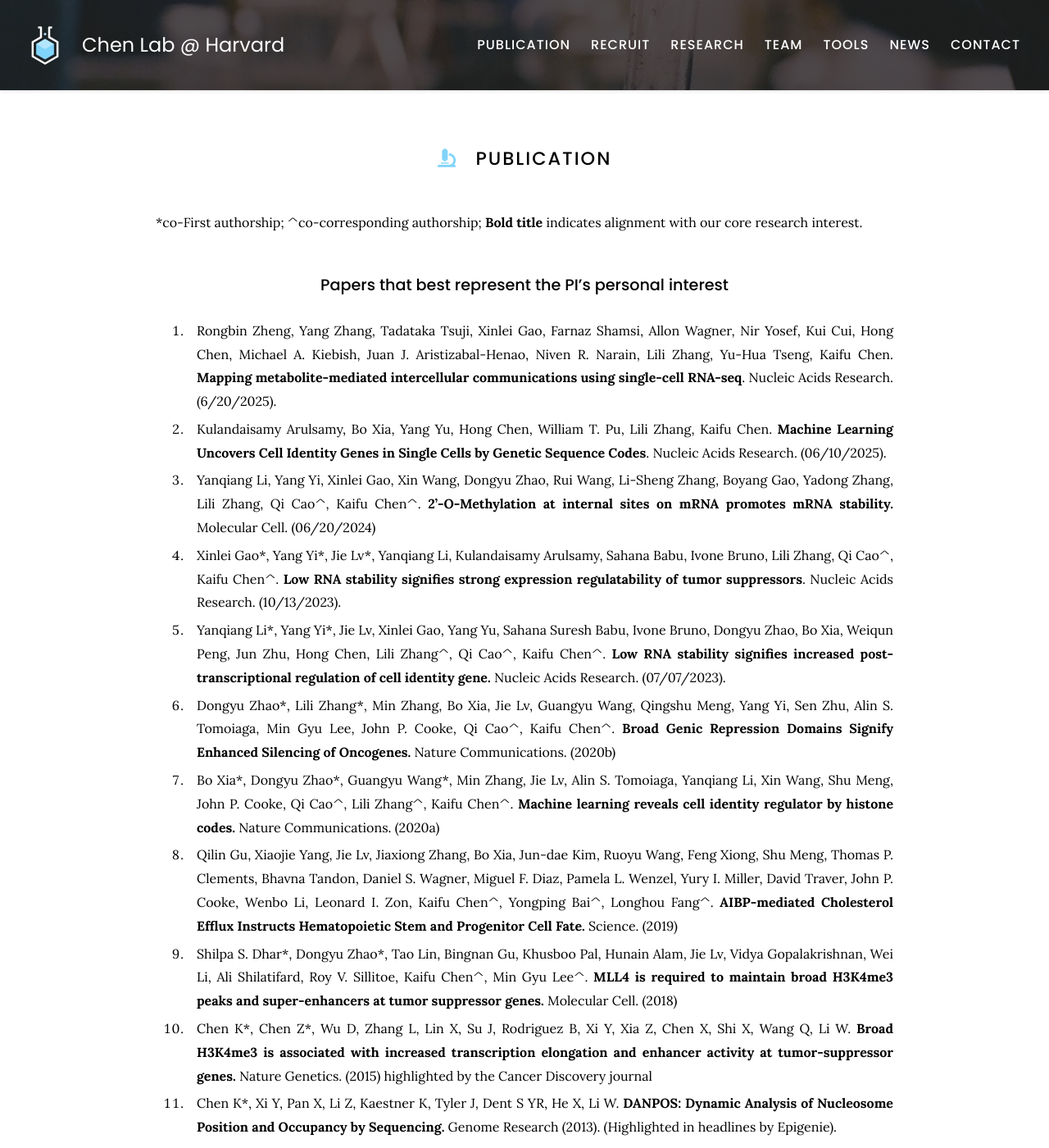
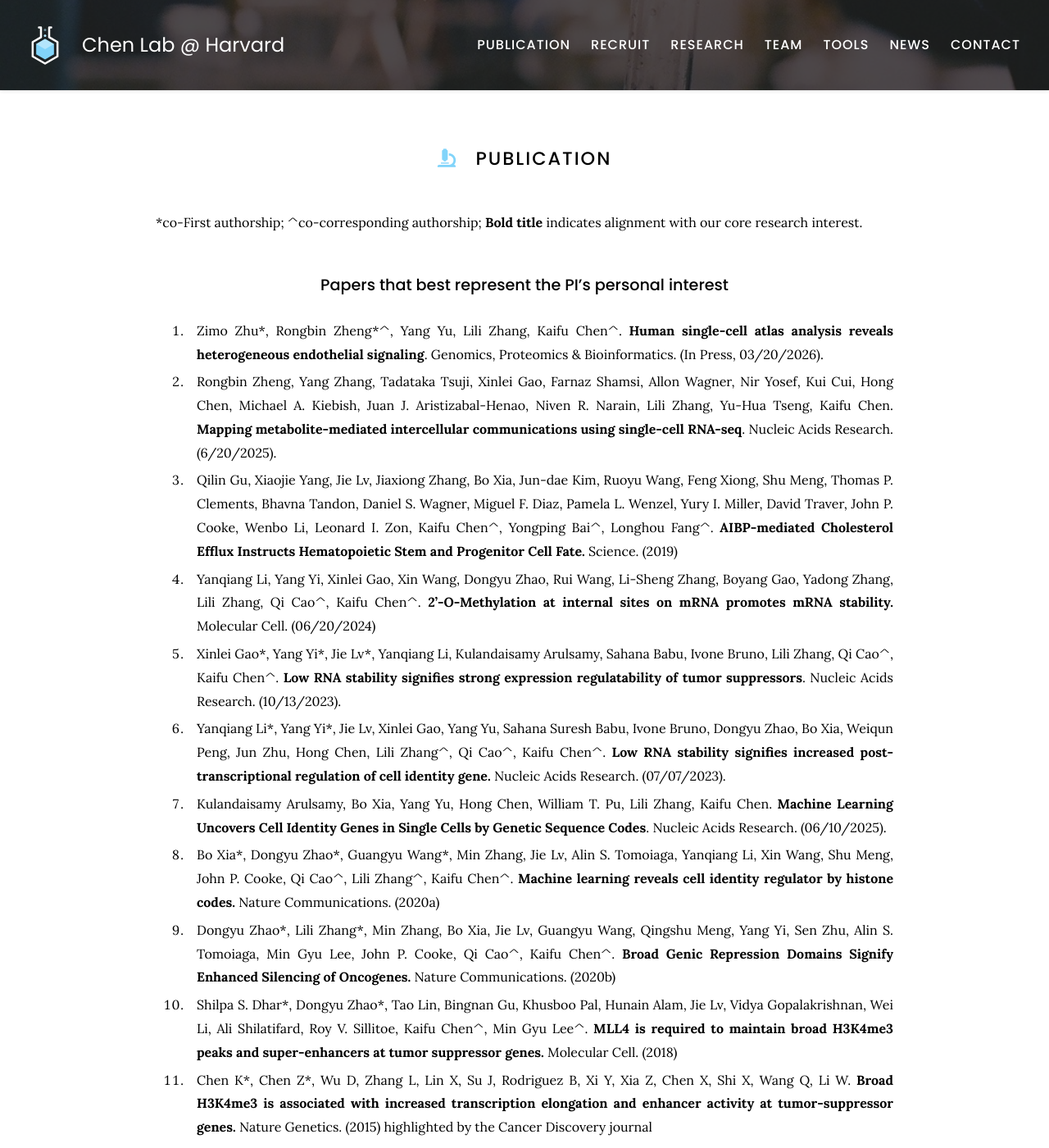
Before and after one commit to kaifuchenlab/kaifuchenlab.github.io, a Jekyll site: the page built from 3.publication/index.md, in a window 1280 px wide and 1400 px high. Shown: the whole window at 82% size. Built offline with Jekyll 4.4.1, drawn with Linux system fonts in a browser that asks for light colours; part of the change alters nothing that is shown.

Commit message:
Update index.md

```diff
--- a/3.publication/index.md
+++ b/3.publication/index.md
@@ -10,9 +10,13 @@ nav:
  \*co-First authorship; ^co-corresponding authorship; **Bold title** indicates alignment with our core research interest.
 
 ### Papers that best represent the PI's personal interest
+
+104. Zimo Zhu\*, Rongbin Zheng\*^, Yang Yu, Lili Zhang, Kaifu Chen^. **Human single-cell atlas analysis reveals heterogeneous endothelial signaling**. Genomics, Proteomics & Bioinformatics. (In Press, 03/20/2026).
+
 94. Rongbin Zheng, Yang Zhang, Tadataka Tsuji, Xinlei Gao, Farnaz Shamsi, Allon Wagner, Nir Yosef, Kui Cui, Hong Chen, Michael A. Kiebish, Juan J. Aristizabal-Henao, Niven R. Narain, Lili Zhang, Yu-Hua Tseng, Kaifu Chen. **Mapping metabolite-mediated intercellular communications using single-cell RNA-seq**. Nucleic Acids Research. (6/20/2025).
 
-92. Kulandaisamy Arulsamy, Bo Xia, Yang Yu, Hong Chen, William T. Pu, Lili Zhang, Kaifu Chen. **Machine Learning Uncovers Cell Identity Genes in Single Cells by Genetic Sequence Codes**. Nucleic Acids Research. (06/10/2025).
+49. Qilin Gu, Xiaojie Yang, Jie Lv, Jiaxiong Zhang, Bo Xia, Jun-dae Kim, Ruoyu Wang, Feng Xiong, Shu Meng, Thomas P. Clements, Bhavna Tandon, Daniel S. Wagner, Miguel F. Diaz, Pamela L. Wenzel, Yury I. Miller, David Traver, John P. Cooke, Wenbo Li, Leonard I. Zon, Kaifu Chen^, Yongping Bai^, Longhou Fang^. **AIBP-mediated Cholesterol Efflux Instructs Hematopoietic Stem and Progenitor Cell Fate.**
+Science. (2019)
 
 90. Yanqiang Li, Yang Yi, Xinlei Gao, Xin Wang, Dongyu Zhao, Rui Wang, Li-Sheng Zhang, Boyang Gao, Yadong Zhang, Lili Zhang, Qi Cao^, Kaifu Chen^. **2'-O-Methylation at internal sites on mRNA promotes mRNA stability.**  Molecular Cell. (06/20/2024)
 
@@ -22,14 +26,13 @@ Nucleic Acids Research. (10/13/2023).
 79. Yanqiang Li\*, Yang Yi\*,  Jie Lv, Xinlei Gao, Yang Yu,  Sahana Suresh Babu, Ivone Bruno, Dongyu Zhao, Bo Xia, Weiqun Peng, Jun Zhu, Hong Chen, Lili Zhang^, Qi Cao^, Kaifu Chen^. **Low RNA stability signifies increased post-transcriptional regulation of cell identity gene.**
 Nucleic Acids Research. (07/07/2023).
 
-56. Dongyu Zhao\*, Lili Zhang\*, Min Zhang, Bo Xia, Jie Lv, Guangyu Wang, Qingshu Meng, Yang Yi, Sen Zhu, Alin S. Tomoiaga, Min Gyu Lee, John P. Cooke, Qi Cao^, Kaifu Chen^. **Broad Genic Repression Domains Signify Enhanced Silencing of Oncogenes.**
-Nature Communications. (2020b)
+92. Kulandaisamy Arulsamy, Bo Xia, Yang Yu, Hong Chen, William T. Pu, Lili Zhang, Kaifu Chen. **Machine Learning Uncovers Cell Identity Genes in Single Cells by Genetic Sequence Codes**. Nucleic Acids Research. (06/10/2025).
 
 55. Bo Xia\*, Dongyu Zhao\*, Guangyu Wang\*, Min Zhang, Jie Lv, Alin S. Tomoiaga, Yanqiang Li, Xin Wang, Shu Meng, John P. Cooke, Qi Cao^, Lili Zhang^, Kaifu Chen^. **Machine learning reveals cell identity regulator by histone codes.**
 Nature Communications. (2020a)
 
-49. Qilin Gu, Xiaojie Yang, Jie Lv, Jiaxiong Zhang, Bo Xia, Jun-dae Kim, Ruoyu Wang, Feng Xiong, Shu Meng, Thomas P. Clements, Bhavna Tandon, Daniel S. Wagner, Miguel F. Diaz, Pamela L. Wenzel, Yury I. Miller, David Traver, John P. Cooke, Wenbo Li, Leonard I. Zon, Kaifu Chen^, Yongping Bai^, Longhou Fang^. **AIBP-mediated Cholesterol Efflux Instructs Hematopoietic Stem and Progenitor Cell Fate.**
-Science. (2019)
+56. Dongyu Zhao\*, Lili Zhang\*, Min Zhang, Bo Xia, Jie Lv, Guangyu Wang, Qingshu Meng, Yang Yi, Sen Zhu, Alin S. Tomoiaga, Min Gyu Lee, John P. Cooke, Qi Cao^, Kaifu Chen^. **Broad Genic Repression Domains Signify Enhanced Silencing of Oncogenes.**
+Nature Communications. (2020b)
 
 43. Shilpa S. Dhar\*, Dongyu Zhao\*, Tao Lin, Bingnan Gu, Khusboo Pal, Hunain Alam, Jie Lv, Vidya Gopalakrishnan, Wei Li, Ali Shilatifard, Roy V. Sillitoe, Kaifu Chen^, Min Gyu Lee^. **MLL4 is required to maintain broad H3K4me3 peaks and super-enhancers at tumor suppressor genes.**
 Molecular Cell. (2018)
```
